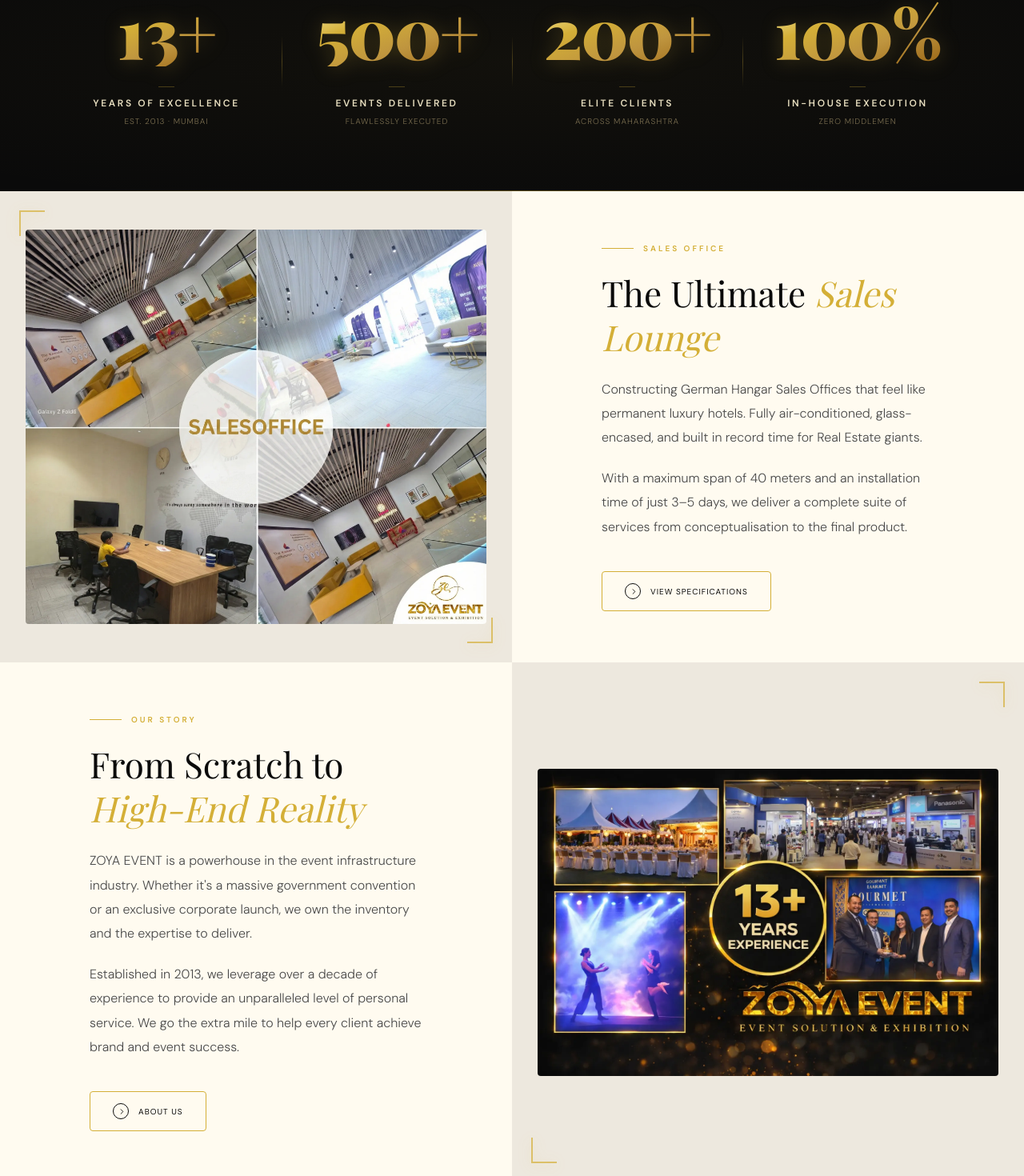
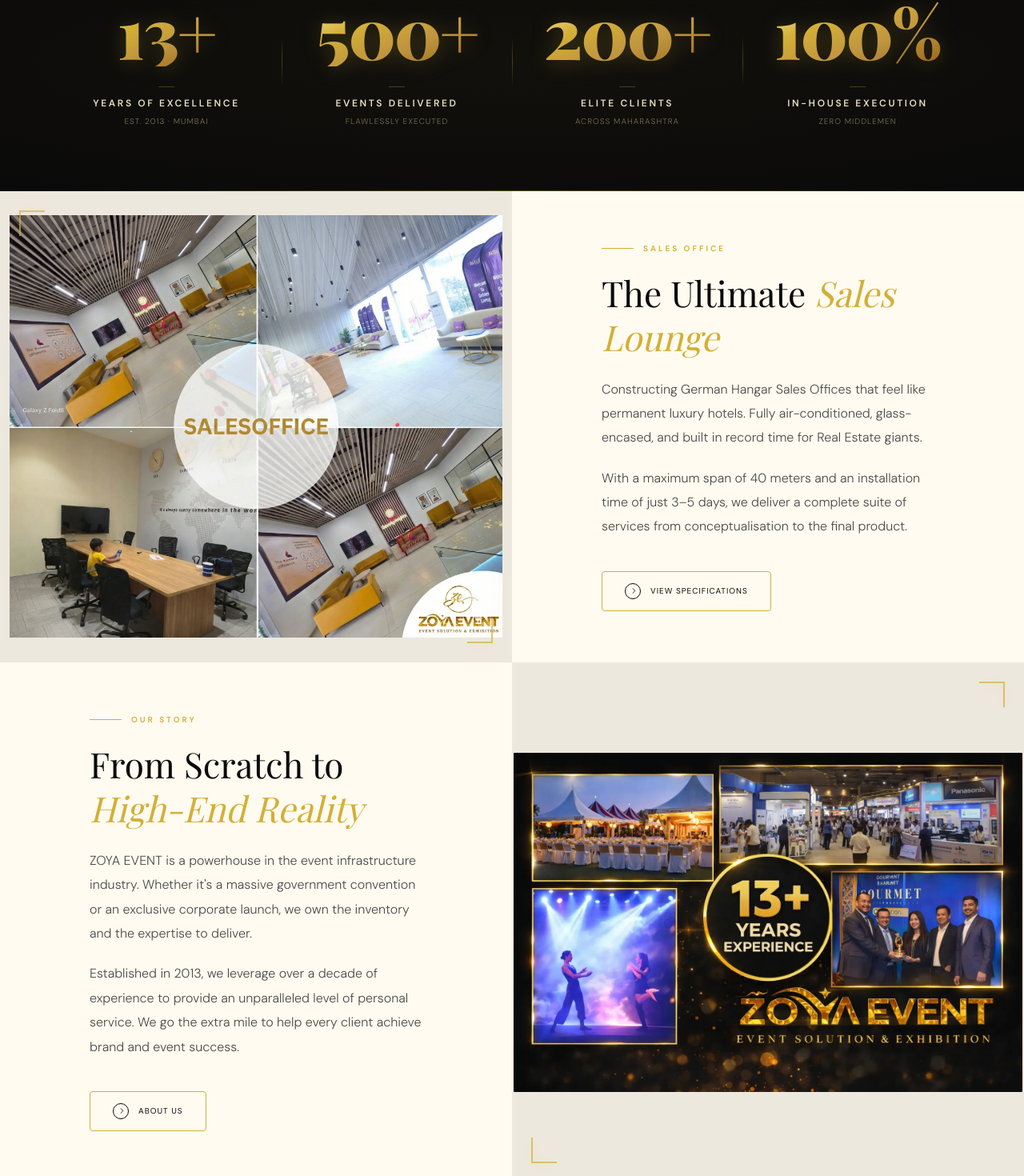
Before and after one commit to Al-huzaifa/zoya-events, a Next.js app: page / in a window 1280 px wide. Shown: the part 2489-3959 px from the top of the page at 80% size. Built offline with nearby package versions, Linux system fonts and the light colour scheme.

Commit message:
Mobile fix: images fill perfectly, hero has no scroll cue on mobile

```diff
--- a/components/About.tsx
+++ b/components/About.tsx
@@ -16,23 +16,25 @@
         ══════════════════════════════════════════════════ */}
         <section className="flex flex-col md:flex-row w-full">
 
-          {/* Left: Image — full image always visible, no cropping */}
+          {/* Left: Image — cover on mobile, contain on desktop */}
           <div className="w-full md:w-1/2 relative bg-[#EDE8DE] flex items-center justify-center">
+            {/* Mobile: fixed height cover so image fills perfectly */}
             <motion.div
               initial={{ opacity: 0, scale: 0.97 }}
               whileInView={{ opacity: 1, scale: 1 }}
               transition={{ duration: 1, ease: "easeOut" }}
               viewport={{ once: true }}
-              className="relative w-full py-8 px-4 md:py-12 md:px-8"
+              className="relative w-full h-[60vw] md:h-auto md:py-12 md:px-8"
             >
               <Image
                 src="/images/salesoffice.webp"
                 alt="Luxury Sales Office by Zoya Events"
-                width={1200}
-                height={900}
-                className="w-full h-auto object-contain rounded-sm"
+                fill
+                className="object-cover md:object-contain rounded-sm"
                 sizes="(max-width: 768px) 100vw, 50vw"
               />
+              {/* Desktop: show with padding as before */}
+              <div className="hidden md:block" style={{ paddingTop: "75%" }} />
             </motion.div>
 
             {/* Gold corner accents */}
@@ -137,23 +139,25 @@
             </motion.div>
           </div>
 
-          {/* Right: Image — full image always visible, no cropping */}
+          {/* Right: Image — cover on mobile, contain on desktop */}
           <div className="w-full md:w-1/2 relative bg-[#EDE8DE] flex items-center justify-center order-1 md:order-2">
+            {/* Mobile: fixed height cover so image fills perfectly */}
             <motion.div
               initial={{ opacity: 0, scale: 0.97 }}
               whileInView={{ opacity: 1, scale: 1 }}
               transition={{ duration: 1, ease: "easeOut" }}
               viewport={{ once: true }}
-              className="relative w-full py-8 px-4 md:py-12 md:px-8"
+              className="relative w-full h-[60vw] md:h-auto md:py-12 md:px-8"
             >
               <Image
                 src="/images/13year.webp"
                 alt="13 Years of Zoya Events Excellence"
-                width={1400}
-                height={800}
-                className="w-full h-auto object-contain rounded-sm"
+                fill
+                className="object-cover md:object-contain rounded-sm"
                 sizes="(max-width: 768px) 100vw, 50vw"
               />
+              {/* Desktop: show with padding as before */}
+              <div className="hidden md:block" style={{ paddingTop: "57%" }} />
             </motion.div>
 
             {/* Gold corner accents */}
--- a/components/Hero.tsx
+++ b/components/Hero.tsx
@@ -487,10 +487,10 @@
             </motion.div>
           </motion.div>
 
-          {/* ── SCROLL CUE — animated pulse ── */}
+          {/* ── SCROLL CUE — animated pulse — desktop only ── */}
           <motion.div
             style={{ opacity: scrollCueOpacity }}
-            className="absolute bottom-3 sm:bottom-8 left-1/2 z-20 flex -translate-x-1/2 flex-col items-center gap-1.5 sm:gap-2"
+            className="absolute bottom-3 sm:bottom-8 left-1/2 z-20 hidden sm:flex -translate-x-1/2 flex-col items-center gap-1.5 sm:gap-2"
           >
             <span className="text-[7px] sm:text-[9px] font-bold uppercase tracking-[0.3em] text-[#D4AF37]/80">
               Scroll
```
